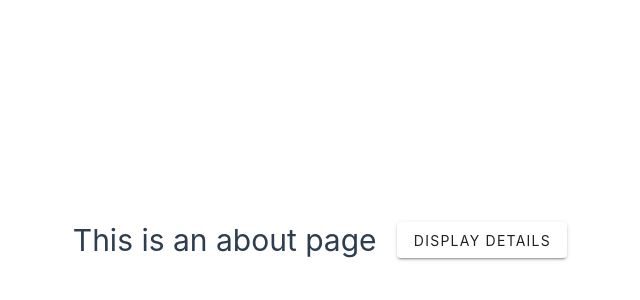
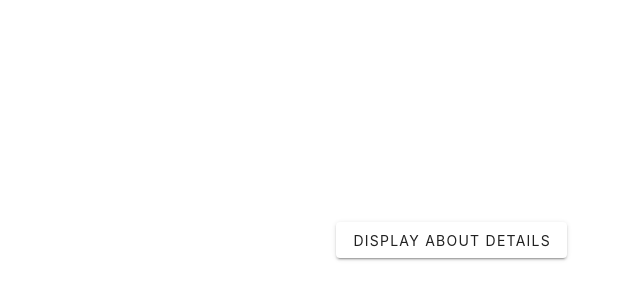
Before and after one commit to torymitch/portfolio, a Vue app: page /about in a window 1280 px wide. Shown: the part 160-460 px from the top of the page, without its empty margins (73-713 px from the left). Built offline with nearby package versions, Linux system fonts and the light colour scheme.

Commit message:
Updated Toast Message

```diff
--- a/src/components/AboutView.vue
+++ b/src/components/AboutView.vue
@@ -1,18 +1,17 @@
 <template>
-  <div class="about">
-    <h1 class="pr-5">This is an about page</h1>
-    <v-btn @click="raiseAlert" >Display Details</v-btn>
+  <div>
+    <v-btn @click="raiseAlert">Display About Details</v-btn>
   </div>
 </template>
 
 <script>
-import { toast } from 'vue3-toastify';
-import 'vue3-toastify/dist/index.css';
+import { toast } from 'vue3-toastify'
+import 'vue3-toastify/dist/index.css'
 
 export default {
   data() {
     return {
-            name: 'Tory Mitchell',
+      name: 'Tory Mitchell'
     }
   },
   computed: {
@@ -20,28 +19,28 @@ export default {
       return new Date()
     },
     displayProfile() {
-         return `Created On ${this.today} by ${this.name}`;
+      return `Created On ${this.today} by ${this.name}`
     }
   },
   methods: {
     raiseAlert() {
       toast(this.displayProfile, {
-          autoClose: 1000,
-        });
+        autoClose: 1000
+      })
     },
     mounted() {
-        console.log('Application mounted');
-    },
+      console.log('Application mounted')
+    }
   }
 }
 </script>
 
 <style>
-@media (min-width: 1024px) {
+/* @media (min-width: 1024px) {
   .about {
     min-height: 100vh;
     display: flex;
     align-items: center;
   }
-}
+} */
 </style>
```
Lines whose indentation alone changed are shown as unchanged.
